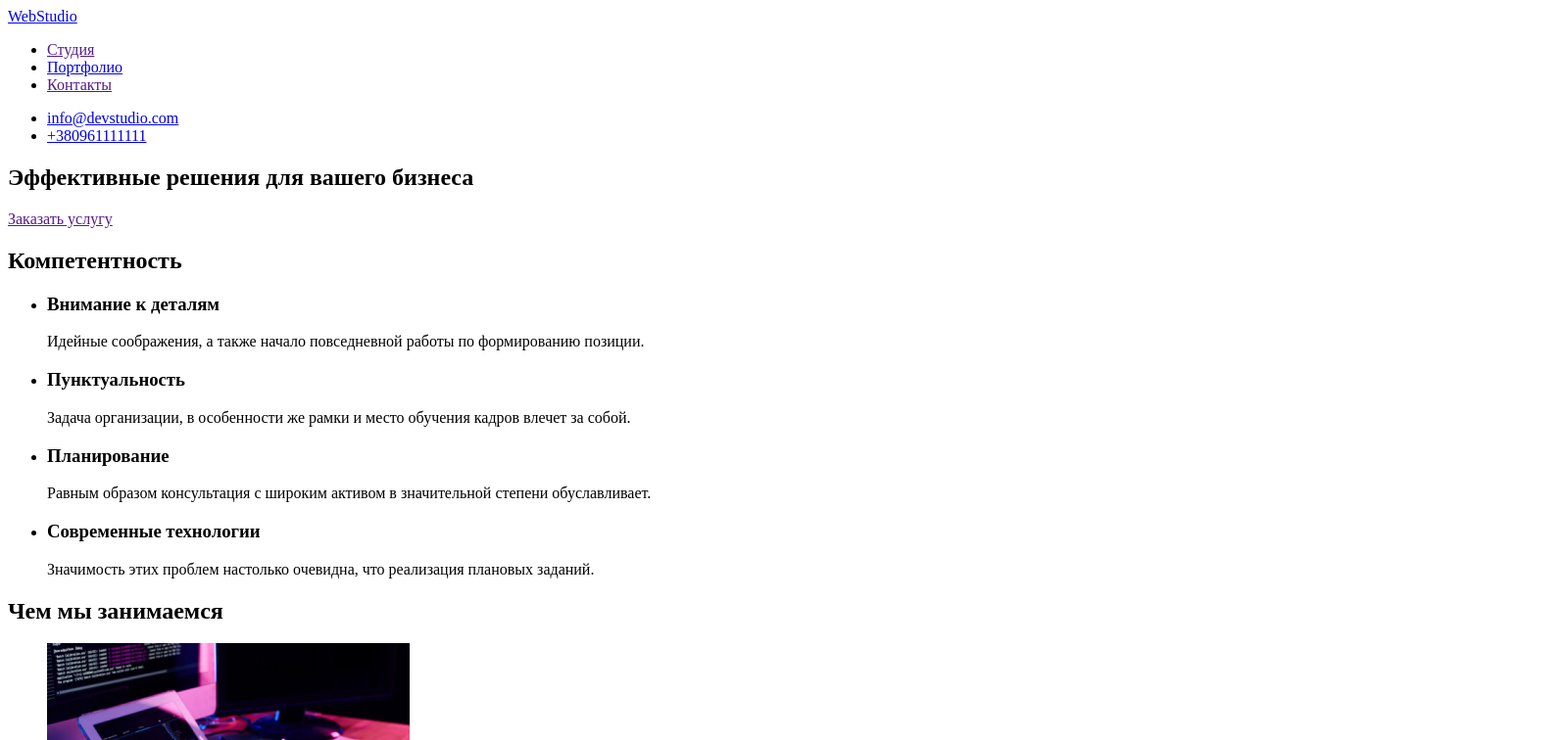
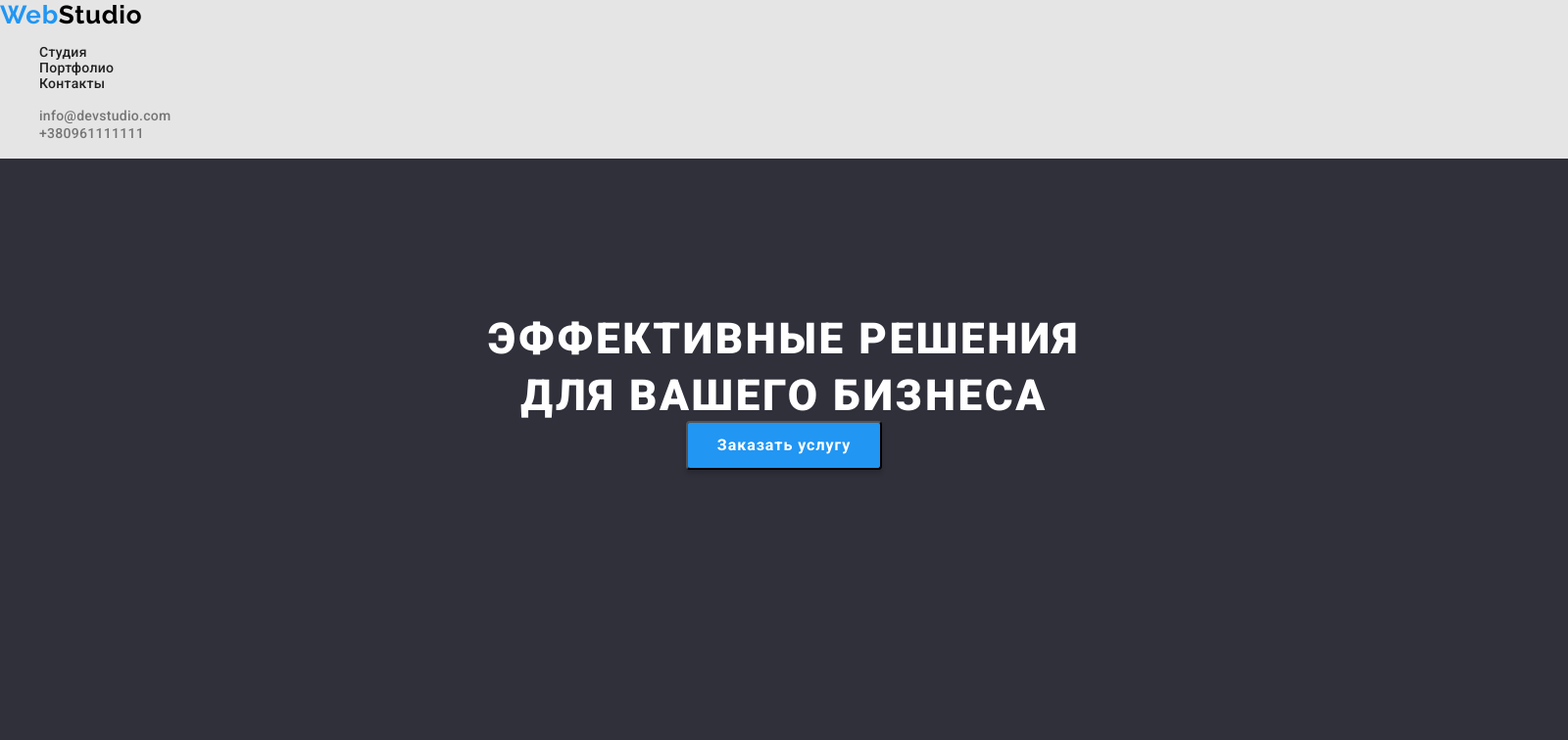
Before and after one commit to Mishka31/goit-markup-hw-02, a plain HTML site: page index.html in a window 1280 px wide. Shown: the top 756 px of the page at 98% size, 1600 px wide, since content can reach past the window. Drawn offline with nearby package versions, Linux system fonts and the light colour scheme.

Commit message:
оформление Index (цвет и текст)

```diff
--- /dev/null
+++ b/CSS/styles.css
@@ -0,0 +1,126 @@
+body {
+  font-family: "Roboto", sans-serif;
+  color: #212121;
+  background: #e5e5e5;
+}
+
+.logo-word {
+  font-family: Raleway;
+  font-style: normal;
+  font-weight: bold;
+  font-size: 26px;
+  line-height: 1.192;
+  letter-spacing: 0.03em;
+  color: #000;
+}
+
+.firts-blue-letter {
+  color: #2196f3;
+}
+
+li {
+  list-style-type: none;
+}
+a {
+  text-decoration: none;
+}
+.navigation {
+  font-weight: 500;
+  font-size: 14px;
+  line-height: 1.143;
+  letter-spacing: 0.02em;
+}
+
+.navigation-link {
+  color: #212121;
+}
+.navigation-link:hover,
+.navigation-link:focus {
+  color: #2196f3;
+}
+.mail-link-header {
+  font-weight: 500;
+  font-size: 14px;
+  line-height: 1.143;
+  letter-spacing: 0.02em;
+  color: #757575;
+}
+.phone-link-header {
+  font-weight: 500;
+  font-size: 14px;
+  line-height: 1.143;
+  letter-spacing: 0.02em;
+  color: #757575;
+}
+.phone-link-header:hover,
+.phone-link-header:focus {
+  color: #2196f3;
+}
+.mail-link-header:hover,
+.mail-link-header:focus {
+  color: #2196f3;
+}
+
+.first-background {
+  width: 1600px;
+  height: 600px;
+  left: 0px;
+  top: 80px;
+  background: #2f303a;
+}
+
+.text-hero {
+  position: absolute; /*на первое время*/
+  width: 696px;
+  height: 120px;
+  left: 452px;
+  top: 280px;
+
+  font-weight: 900;
+  font-size: 44px;
+  line-height: 1.34;
+  text-align: center;
+  letter-spacing: 0.06em;
+  text-transform: uppercase;
+  color: #ffffff;
+}
+
+.btn-hero {
+  position: absolute; /*На первое время*/
+  width: 200px;
+  height: 50px;
+  left: 700px;
+  top: 430px;
+
+  font-weight: 700;
+  font-size: 16px;
+  line-height: 1, 875;
+
+  letter-spacing: 0.06em;
+
+  color: #ffffff;
+
+  background: #2196f3;
+  box-shadow: 0px 4px 4px rgba(0, 0, 0, 0.15);
+  border-radius: 4px;
+}
+
+.name-of-first-headline {
+  display: none;
+}
+
+.firts-headline {
+  font-weight: bold;
+  font-size: 14px;
+  line-height: 1.143;
+  letter-spacing: 0.03em;
+  text-transform: uppercase;
+}
+
+.pgf-list-headline {
+  font-weight: normal;
+  font-size: 14px;
+  line-height: 1.714;
+
+  color: #757575;
+}
--- a/index.html
+++ b/index.html
@@ -4,48 +4,52 @@
     <meta charset="UTF-8">
     <meta name="viewport" content="width=device-width, initial-scale=1.0">
     <title>Document</title>
+    <link rel="stylesheet" href="https://cdnjs.cloudflare.com/ajax/libs/modern-normalize/1.0.0/modern-normalize.min.css">
+    <link rel="preconnect" href="https://fonts.gstatic.com">
+    <link href="https://fonts.googleapis.com/css2?family=Raleway:wght@700&family=Roboto:wght@400;500;700;900&display=swap"
+        rel="stylesheet">
+    <link rel="stylesheet" href="./CSS/styles.css">
 </head>
 <body>
-    <!--Тренируюсь присваивать классы. Пока оставлю несколько-->
-    <header class="headline">
-        <nav class="work-link">
-            <a href="/" class="Mainword">
+    <header class="header">
+        <nav class="navigation">
+            <a href="/" class="logo-word">
                 <span class="firts-blue-letter">Web</span>Studio
             </a>
-            <ul>
-                <li><a href="">Студия</a></li>
-                <li><a href="./portfolio.html">Портфолио</a></li>
-                <li><a href="">Контакты</a></li>
+            <ul class="navigation-list">
+                <li class="navigation-item"><a class="navigation-link" href="./index.html">Студия</a></li>
+                <li class="navigation-item"><a class="navigation-link" href="./portfolio.html">Портфолио</a></li>
+                <li class="navigation-item"><a class="navigation-link" href="">Контакты</a></li>
             </ul>
         </nav>
         <ul>
-            <li><a href="mailto:info@devstudio.com">info@devstudio.com</a></li>
-            <li><a href="tel:+380961111111">+380961111111</a></li>
+            <li><a class="mail-link-header" href="mailto:info@devstudio.com">info@devstudio.com</a></li>
+            <li><a class="phone-link-header" href="tel:+380961111111">+380961111111</a></li>
         </ul>
     </header>
     <main>
-        <section>
-            <h1>Эффективные решения для вашего бизнеса</h1>
-            <a href="">Заказать услугу</a>
+        <section class="first-background">
+            <h1 class="text-hero">Эффективные решения для вашего бизнеса</h1>
+            <button class="btn-hero" type="button">Заказать услугу</button>
         </section>
         <section>
-            <h2>Компетентность</h2>
+            <h2 class="name-of-first-headline">Компетентность</h2>
             <ul>
                 <li>
-                    <h3>Внимание к деталям</h3>
-                    <p>Идейные соображения, а также начало повседневной работы по формированию позиции.</p>
+                    <h3 class="firts-headline">Внимание к деталям</h3>
+                    <p class="pgf-list-headline">Идейные соображения, а также начало повседневной работы по формированию позиции.</p>
                 </li>
                 <li>
-                    <h3>Пунктуальность</h3>
-                    <p>Задача организации, в особенности же рамки и место обучения кадров влечет за собой.</p>
+                    <h3 class="firts-headline">Пунктуальность</h3>
+                    <p class="pgf-list-headline">Задача организации, в особенности же рамки и место обучения кадров влечет за собой.</p>
                 </li>
                 <li>
-                    <h3>Планирование</h3>
-                    <p>Равным образом консультация с широким активом в значительной степени обуславливает.</p>
+                    <h3 class="firts-headline">Планирование</h3>
+                    <p class="pgf-list-headline">Равным образом консультация с широким активом в значительной степени обуславливает.</p>
                 </li>
                 <li>
-                    <h3>Современные технологии</h3>
-                    <p>Значимость этих проблем настолько очевидна, что реализация плановых заданий.</p>
+                    <h3 class="firts-headline">Современные технологии</h3>
+                    <p class="pgf-list-headline">Значимость этих проблем настолько очевидна, что реализация плановых заданий.</p>
                 </li>
             </ul>
         </section>
```
Also changed, not shown: portfolio.html (+21 -16 lines).
